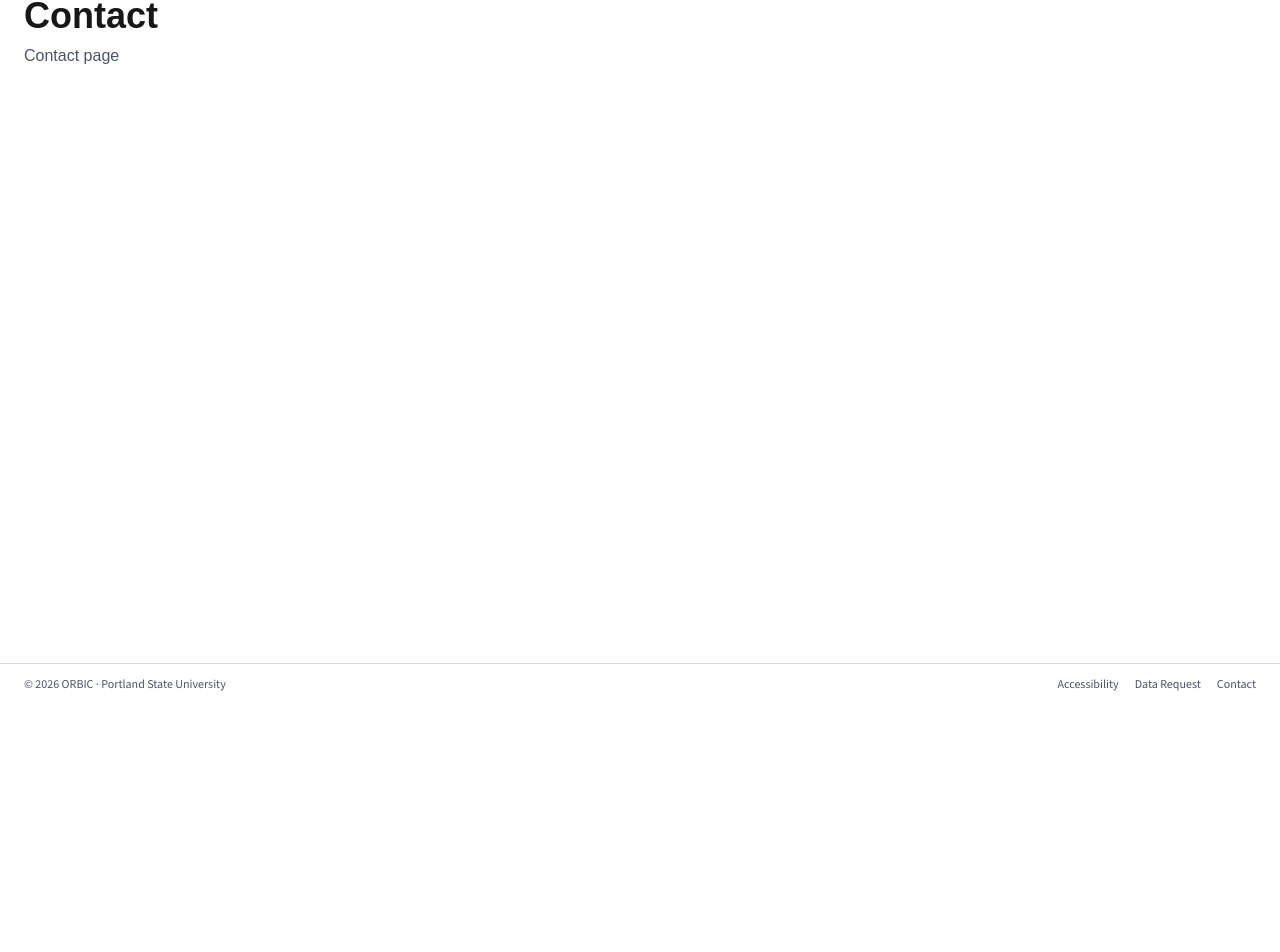
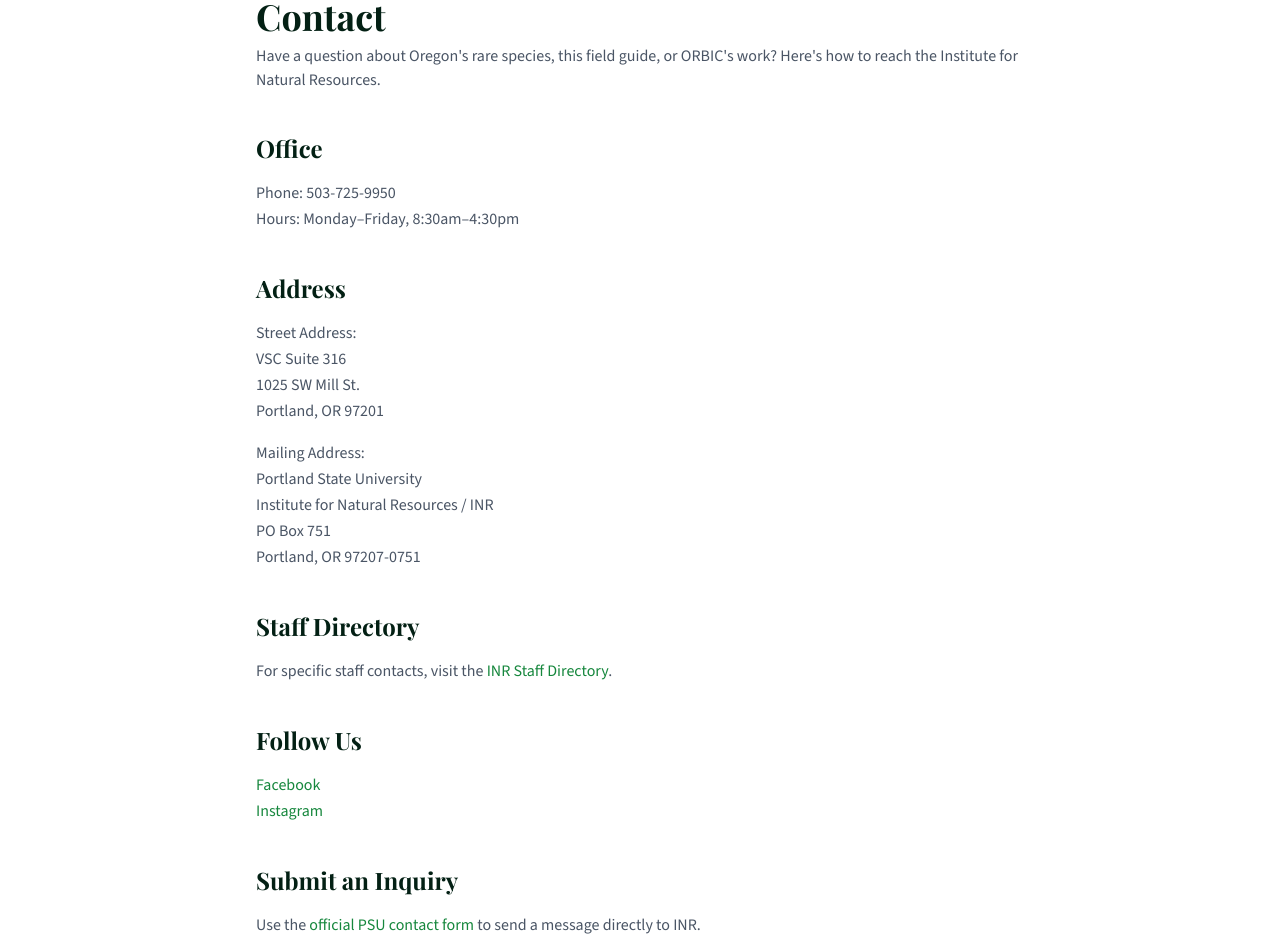
Before and after one commit to RayLBrunner/rare-species, a Next.js app: page /contact in a window 1280 px wide. Shown: the part 96-1048 px from the top of the page. Before the commit the page ends 800 px from the top, so only its background shows below. Built offline with nearby package versions, Linux system fonts and the light colour scheme.

Commit message:
Tried out logos (fail), cleaned up footer and added contact page

```diff
--- a/src/app/contact/page.tsx
+++ b/src/app/contact/page.tsx
@@ -1,8 +1,124 @@
 export default function ContactPage() {
   return (
-    <main className="flex-1 w-full px-6 py-8">
-      <h1 className="text-4xl font-bold">Contact</h1>
-      <p className="text-gray-600 mt-2">Contact page</p>
+    <main className="mx-auto w-full max-w-7xl px-6 pt-8 pb-16">
+      <div className="mx-auto max-w-3xl">
+        <h1 className="font-heading text-4xl font-bold text-[#032014]">
+          Contact
+        </h1>
+        <p className="font-body text-gray-600 mt-2">
+          Have a question about Oregon&apos;s rare species, this field guide, or
+          ORBIC&apos;s work? Here&apos;s how to reach the Institute for Natural
+          Resources.
+        </p>
+
+        <section className="mt-10">
+          <h2 className="font-heading text-2xl font-bold text-[#032014]">
+            Office
+          </h2>
+          <div className="font-body text-gray-600 mt-4 space-y-4 text-base leading-relaxed">
+            <p>
+              Phone: 503-725-9950
+              <br />
+              Hours: Monday–Friday, 8:30am–4:30pm
+            </p>
+          </div>
+        </section>
+
+        <section className="mt-10">
+          <h2 className="font-heading text-2xl font-bold text-[#032014]">
+            Address
+          </h2>
+          <div className="font-body text-gray-600 mt-4 space-y-4 text-base leading-relaxed">
+            <p>
+              Street Address:
+              <br />
+              VSC Suite 316
+              <br />
+              1025 SW Mill St.
+              <br />
+              Portland, OR 97201
+            </p>
+            <p>
+              Mailing Address:
+              <br />
+              Portland State University
+              <br />
+              Institute for Natural Resources / INR
+              <br />
+              PO Box 751
+              <br />
+              Portland, OR 97207-0751
+            </p>
+          </div>
+        </section>
+
+        <section className="mt-10">
+          <h2 className="font-heading text-2xl font-bold text-[#032014]">
+            Staff Directory
+          </h2>
+          <div className="font-body text-gray-600 mt-4 space-y-4 text-base leading-relaxed">
+            <p>
+              For specific staff contacts, visit the{" "}
+              <a
+                href="https://inr.oregonstate.edu/directory"
+                target="_blank"
+                rel="noopener noreferrer"
+                className="text-[#16873d] hover:underline"
+              >
+                INR Staff Directory
+              </a>
+              .
+            </p>
+          </div>
+        </section>
+
+        <section className="mt-10">
+          <h2 className="font-heading text-2xl font-bold text-[#032014]">
+            Follow Us
+          </h2>
+          <div className="font-body text-gray-600 mt-4 space-y-4 text-base leading-relaxed">
+            <p>
+              <a
+                href="https://www.facebook.com/oregon.inr.iww"
+                target="_blank"
+                rel="noopener noreferrer"
+                className="text-[#16873d] hover:underline"
+              >
+                Facebook
+              </a>
+              <br />
+              <a
+                href="https://www.instagram.com/oregon.inr.iww"
+                target="_blank"
+                rel="noopener noreferrer"
+                className="text-[#16873d] hover:underline"
+              >
+                Instagram
+              </a>
+            </p>
+          </div>
+        </section>
+
+        <section className="mt-10">
+          <h2 className="font-heading text-2xl font-bold text-[#032014]">
+            Submit an Inquiry
+          </h2>
+          <div className="font-body text-gray-600 mt-4 space-y-4 text-base leading-relaxed">
+            <p>
+              Use the{" "}
+              <a
+                href="https://www.pdx.edu/institute-natural-resources/contact/contact-us"
+                target="_blank"
+                rel="noopener noreferrer"
+                className="text-[#16873d] hover:underline"
+              >
+                official PSU contact form
+              </a>{" "}
+              to send a message directly to INR.
+            </p>
+          </div>
+        </section>
+      </div>
     </main>
   );
 }
--- a/src/components/Footer.tsx
+++ b/src/components/Footer.tsx
@@ -2,11 +2,16 @@
   return (
     <footer className="font-body border-t border-gray-300 bg-white">
       <div className="mx-auto flex max-w-7xl items-center justify-between px-6 py-3 text-xs text-gray-600">
-        <p>© 2026 ORBIC · Portland State University</p>
+        <p>© {new Date().getFullYear()} ORBIC · Portland State University</p>
 
         <div className="flex gap-4">
-          <a href="/accessibility">Accessibility</a>
-          <a href="/data-request">Data Request</a>
+          <a
+            href="https://accessibility.oregonstate.edu/accessibility-statement"
+            target="_blank"
+            rel="noopener noreferrer"
+          >
+            Accessibility
+          </a>
           <a href="/contact">Contact</a>
         </div>
       </div>
--- a/src/components/Navigation.tsx
+++ b/src/components/Navigation.tsx
@@ -38,8 +38,11 @@
 ];
 
 const MORE_NAV_LINKS: NavLink[] = [
-  { label: "Data Request", href: "/" },
-  { label: "Accessibility", href: "/" },
+  {
+    label: "Accessibility",
+    href: "https://accessibility.oregonstate.edu/accessibility-statement",
+    target: "_blank",
+  },
   { label: "Contact", href: "/contact" },
 ];
 
@@ -66,8 +69,11 @@
   return (
     <nav className="font-body sticky top-0 z-50 bg-[#032014] text-white">
       <div className="mx-auto w-full max-w-7xl flex items-center justify-between px-6 py-4 sm:px-8 md:px-16">
-        <Link href="/" className="font-heading font-bold text-xl transition hover:text-[#6fc08f]">
-          ORBIC
+        <Link
+          href="/"
+          className="font-heading font-bold text-xl transition hover:text-[#6fc08f]"
+        >
+          Oregon Biodiversity
         </Link>
 
         {/* Desktop Navigation */}
@@ -77,7 +83,9 @@
               <Link
                 href={link.href}
                 target={link.target}
-                rel={link.target === "_blank" ? "noopener noreferrer" : undefined}
+                rel={
+                  link.target === "_blank" ? "noopener noreferrer" : undefined
+                }
                 className={
                   link.isButton
                     ? "font-body text-sm bg-[#16873d] text-white px-4 py-2 border border-white transition hover:bg-[#1b9947]"
@@ -113,9 +121,15 @@
             aria-label="Toggle navigation menu"
             aria-expanded={isMenuOpen}
           >
-            <span className={`w-6 h-0.5 bg-white transition-all duration-300 ${isMenuOpen ? "rotate-45 translate-y-2" : ""}`}></span>
-            <span className={`w-6 h-0.5 bg-white transition-all duration-300 ${isMenuOpen ? "opacity-0" : ""}`}></span>
-            <span className={`w-6 h-0.5 bg-white transition-all duration-300 ${isMenuOpen ? "-rotate-45 -translate-y-2" : ""}`}></span>
+            <span
+              className={`w-6 h-0.5 bg-white transition-all duration-300 ${isMenuOpen ? "rotate-45 translate-y-2" : ""}`}
+            ></span>
+            <span
+              className={`w-6 h-0.5 bg-white transition-all duration-300 ${isMenuOpen ? "opacity-0" : ""}`}
+            ></span>
+            <span
+              className={`w-6 h-0.5 bg-white transition-all duration-300 ${isMenuOpen ? "-rotate-45 -translate-y-2" : ""}`}
+            ></span>
           </button>
         </div>
       </div>
@@ -151,7 +165,9 @@
                 <Link
                   href={link.href}
                   target={link.target}
-                  rel={link.target === "_blank" ? "noopener noreferrer" : undefined}
+                  rel={
+                    link.target === "_blank" ? "noopener noreferrer" : undefined
+                  }
                   className={`block transition ${
                     isActive(link.href)
                       ? "text-[#6fc08f]"
@@ -198,6 +214,10 @@
               <li key={link.label}>
                 <Link
                   href={link.href}
+                  target={link.target}
+                  rel={
+                    link.target === "_blank" ? "noopener noreferrer" : undefined
+                  }
                   className={`block transition ${
                     isActive(link.href)
                       ? "text-[#6fc08f]"
```
Also changed, not shown: public/images/logos/INR-bw-transparent.png (added).
